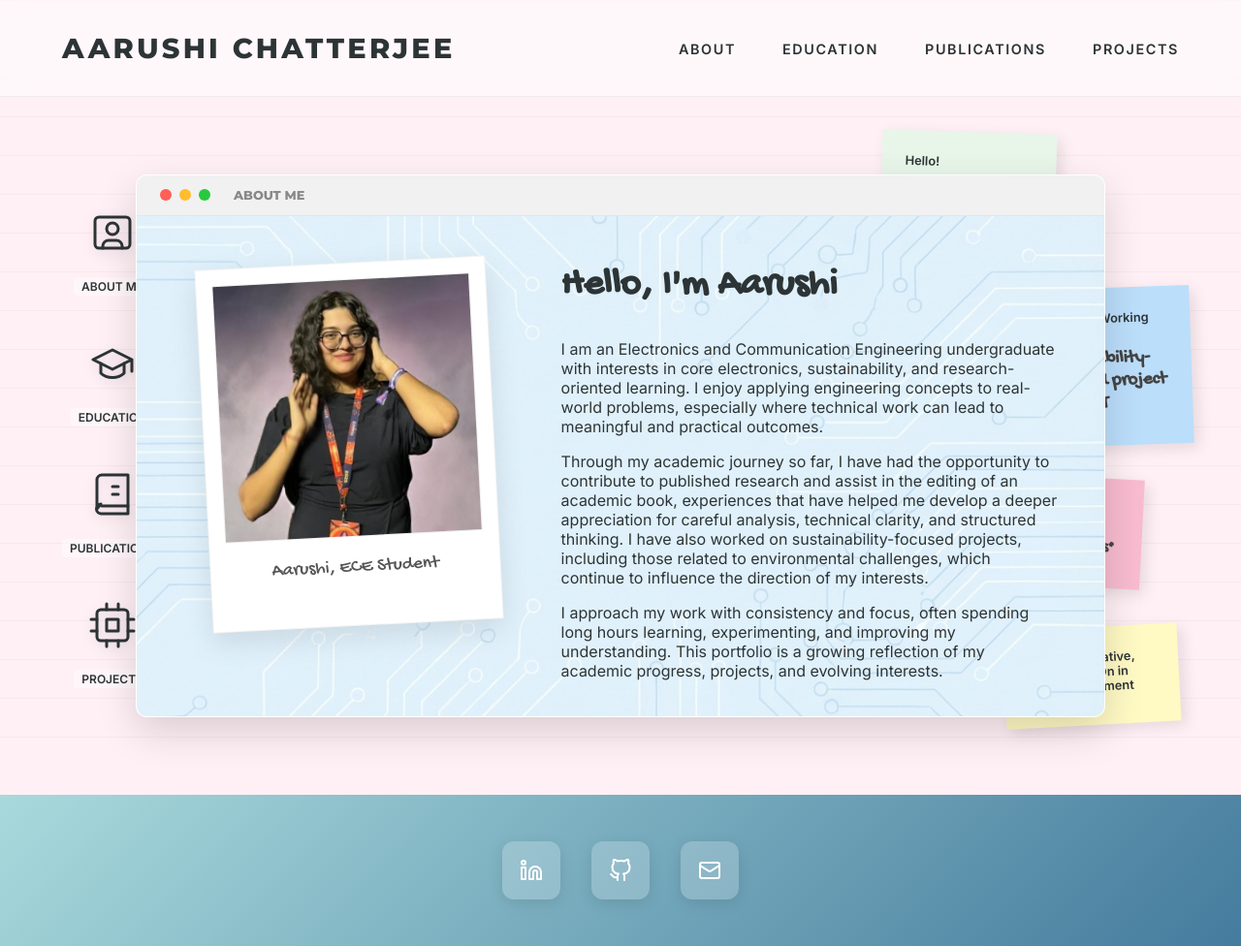
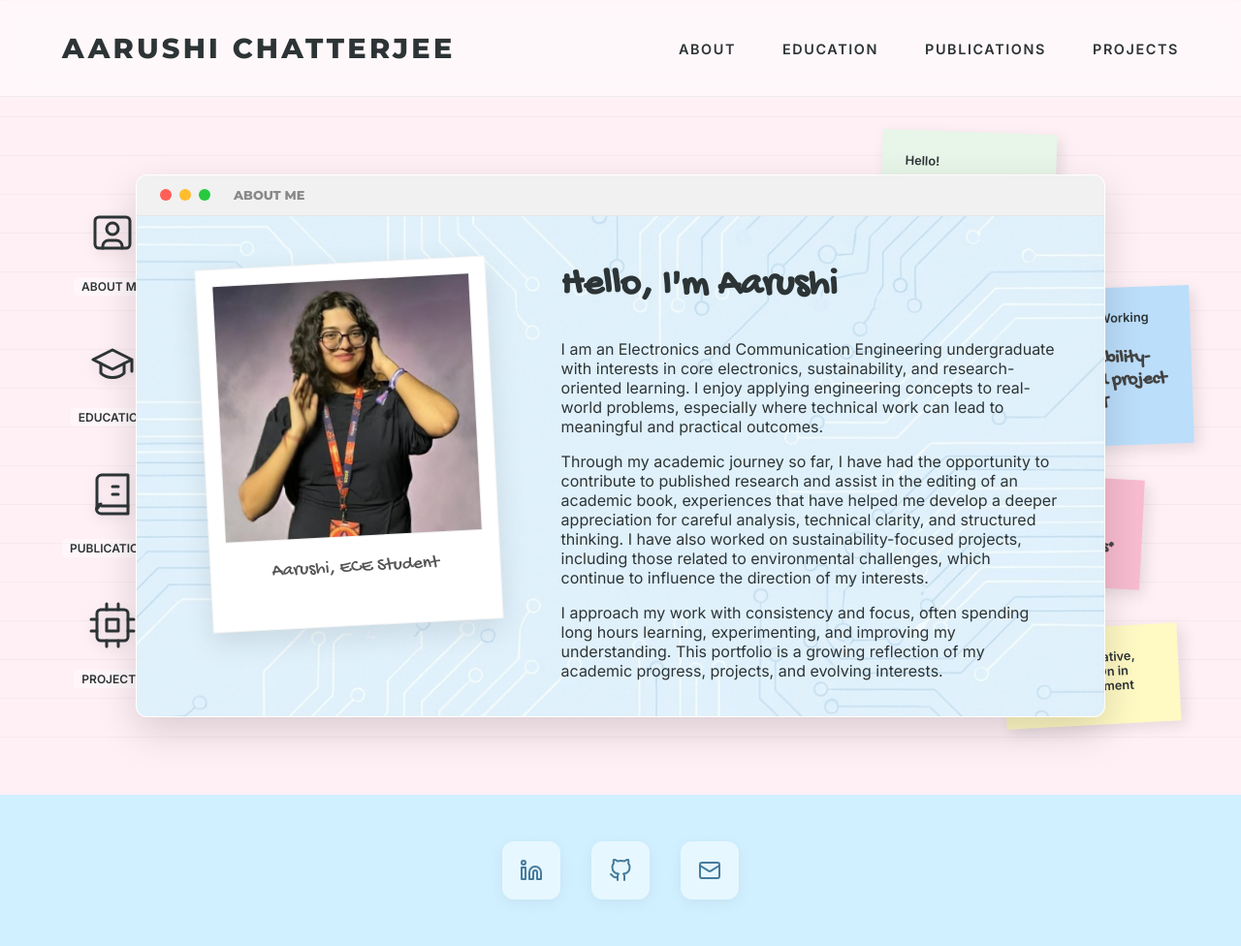
Before and after one commit to Aarushi-Chatterjee/myportfolio, a plain HTML site: page index.html in a window 1280 px wide. Shown: the whole page at 97% size. Drawn offline with Linux system fonts and the light colour scheme.

Commit message:
Final footer color update to #D0EFFF

```diff
--- a/styles.css
+++ b/styles.css
@@ -455,8 +455,10 @@ nav a:hover {
     display: flex;
     flex-direction: column;
     align-items: center;
-    background: linear-gradient(135deg, #a8dadc 0%, #457b9d 100%);
-    color: white;
+    background: #D0EFFF;
+    /* User Requested Sky Blue */
+    color: #333;
+    /* Darker text for contrast against light blue */
     border-top: none;
     z-index: 5;
 }
@@ -469,15 +471,17 @@ nav a:hover {
 .social-icon {
     width: 60px;
     height: 60px;
-    background: rgba(255, 255, 255, 0.2);
+    background: rgba(255, 255, 255, 0.5);
+    /* More visible on light background */
     border-radius: 12px;
     display: flex;
     justify-content: center;
     align-items: center;
-    color: white;
+    color: #457b9d;
+    /* Darker icon color for contrast */
     text-decoration: none;
     transition: transform 0.3s, background 0.3s, box-shadow 0.3s;
-    box-shadow: 0 4px 15px rgba(0, 0, 0, 0.1);
+    box-shadow: 0 4px 15px rgba(0, 0, 0, 0.05);
 }
 
 .social-icon:hover {
```
